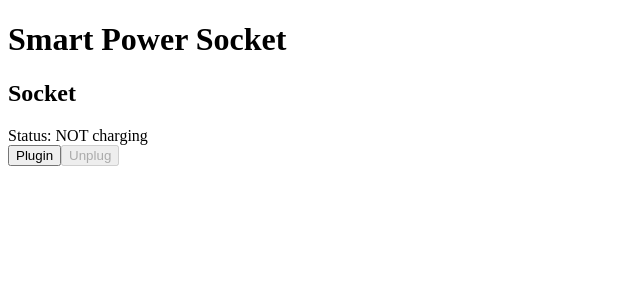
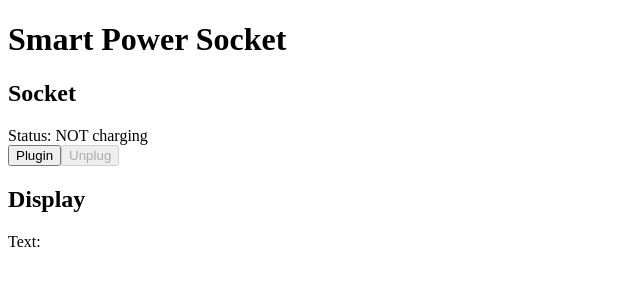
Before and after one commit to Interneto-Technologijos/smart-power-socket, a React app in the folder front-end/: page / in a window 1280 px wide. Shown: the top 300 px of the page, without its empty margins (0-640 px from the left). Built offline with nearby package versions, Linux system fonts and the light colour scheme.

Commit message:
Create display

```diff
--- /dev/null
+++ b/front-end/src/Display.jsx
@@ -0,0 +1,10 @@
+import React from "react";
+
+export default ({ text }) => {
+  return (
+    <>
+      <h2>Display</h2>
+      <div>Text: {text}</div>
+    </>
+  );
+};
--- a/front-end/src/Socket.jsx
+++ b/front-end/src/Socket.jsx
@@ -1,8 +1,11 @@
 import React, { useState, useEffect } from "react";
+
+import Display from "./Display";
 
 export default () => {
   const [isPlugged, setIsPlugged] = useState(false);
   const [isCharging, setIsCharging] = useState(false);
+  const [chartStartTimestamp, setChargeStartTimestamp] = useState(null);
 
   const plugin = () => {
     setIsPlugged(true);
@@ -19,6 +22,14 @@ export default () => {
     }
   }, [isPlugged]);
 
+  useEffect(() => {
+    if (isCharging) {
+      setChargeStartTimestamp(new Date());
+    } else {
+      setChargeStartTimestamp(null);
+    }
+  }, [isCharging]);
+
   return (
     <>
       <h2>Socket</h2>
@@ -29,6 +40,13 @@ export default () => {
       <button disabled={!isPlugged} onClick={() => unplug()}>
         Unplug
       </button>
+      <Display
+        text={
+          isCharging && chartStartTimestamp
+            ? "Charing started at: " + chartStartTimestamp.toString()
+            : ""
+        }
+      />
     </>
   );
 };
```
